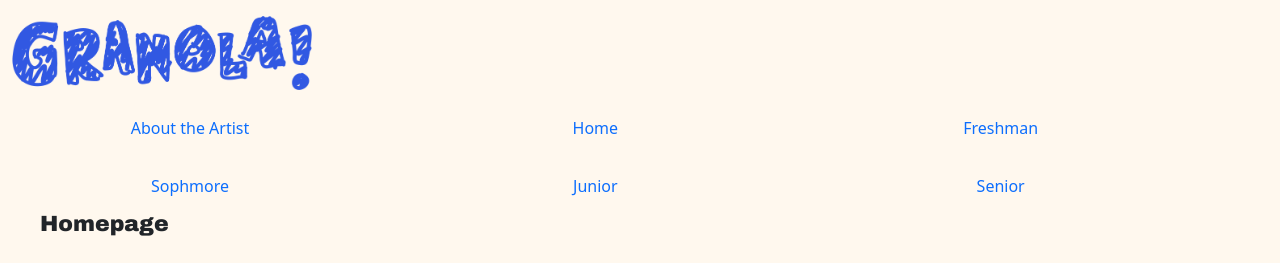
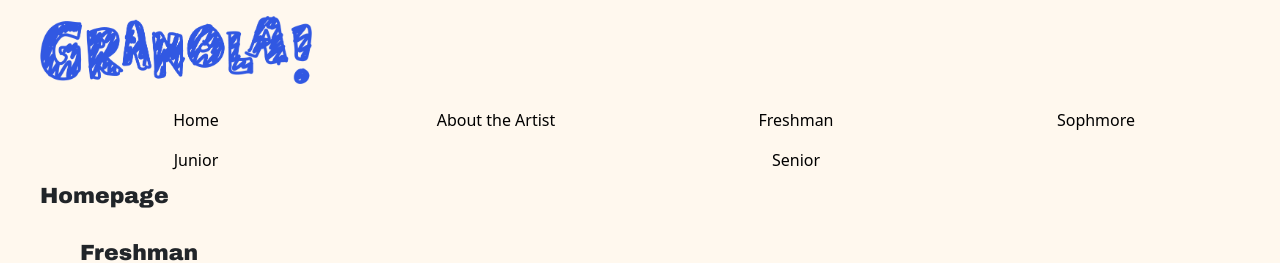
Before and after one commit to acemarino/Nola-Website, a React (Create React App) app in the folder nola-website/: page / in a window 1280 px wide. Shown: the top 263 px of the page. Built offline with nearby package versions, Linux system fonts and the light colour scheme.

Commit message:
nav updates
fixing underline and sizing

```diff
--- a/nola-website/src/components/OffCanNav.jsx
+++ b/nola-website/src/components/OffCanNav.jsx
@@ -32,7 +32,6 @@ export default class OffCanNav extends Component {
   handleSelect(key) {
     console.log(key);
     this.setState({num: key});
-    this.setState({show: false});
   }
 
   handleClose(show) {
@@ -50,14 +49,14 @@ export default class OffCanNav extends Component {
 
     <Navbar expand="xs" >
       <Container fluid>
-        <Nav activeKey="/home" onSelect={(this.handleSelect)} variant='underline'>
+        <Nav activeKey="/home" onSelect={(this.handleSelect)} >
               <Nav.Link as={Link}  to="/" eventKey="5">
                 <img src='./granola_doodle_logo.png' className='Logo' alt="Granola" />
               </Nav.Link>
 
         </Nav>
         <Button variant="primary" onClick={this.handleShow} className='float-end d-lg-none' >
-            Launch
+            Menu
           </Button>
       </Container>
     </Navbar>
@@ -68,44 +67,44 @@ export default class OffCanNav extends Component {
           <Offcanvas.Title>GRANOLA!</Offcanvas.Title>
         </Offcanvas.Header>
         <Offcanvas.Body >
-        <Nav activeKey="/home" onSelect={(this.handleSelect)}  variant='underline' >
+        <Nav activeKey="/home" onSelect={(this.handleSelect)}  className='navigationBar'>
 
-              <Nav.Item>
+              <Nav.Item id="topR">
+                <Nav.Link as={Link}  to="/" eventKey="5">
+                  <div>
+                    Home
+                  </div>
+                </Nav.Link>
+              </Nav.Item>
+              <Nav.Item id="topR">
                 <Nav.Link  as={Link} to="/aboutArtist" eventKey="6">
                   <div>
                     About the Artist
                   </div>
                 </Nav.Link>
               </Nav.Item>
-              <Nav.Item>
-                <Nav.Link as={Link}  to="/" eventKey="5">
-                  <div>
-                    Home
-                  </div>
-                </Nav.Link>
-              </Nav.Item>
-              <Nav.Item>
+              <Nav.Item id="botR">
                 <Nav.Link as={Link} to="/" eventKey="1" >
                   <div>
                     Freshman
                   </div>
                 </Nav.Link>
               </Nav.Item>
-              <Nav.Item>
+              <Nav.Item id="botR">
                 <Nav.Link as={Link} to="/" eventKey="2" >
                   <div>
                     Sophmore
                   </div>
                 </Nav.Link>
               </Nav.Item>
-              <Nav.Item>
+              <Nav.Item id="botR">
                 <Nav.Link as={Link} to="/" eventKey="3" >
                   <div>
                     Junior
                   </div>
                 </Nav.Link>
               </Nav.Item>
-              <Nav.Item>
+              <Nav.Item id="botR">
                 <Nav.Link as={Link} to="/" eventKey="4" >
                   <div>
                     Senior
--- a/nola-website/src/custom.scss
+++ b/nola-website/src/custom.scss
@@ -1,58 +1,6 @@
 @import "../node_modules/bootstrap/scss/bootstrap";
 
-.offcanvas{
-    --bs-offcanvas-width:300px;
-}
-//smaller than md logo
-.nav-link{
-    width: 150px;
-    padding-left: 28px;
-}
-
-//md and up for logo
-@include media-breakpoint-up(md) {
-    .nav-link{
-        width:300px;
-    }
-}
-
-
-//smaller than md for timeline
-.nav-item{
-    text-align: center;
-
-    flex:1;
-}
-.nav{
-    justify-content: center;
-    width:100%;
-    padding-left: 40px;
-    padding-right: 40px;
-}
-.Freshman{
-    padding-left:10px;
-    padding-right:10px;
-}
-
-//md and up for timeline
-@include media-breakpoint-up(sm) {
-    .nav-item{
-        text-align: center;
-
-        flex:1;
-    }
-    .nav{
-        justify-content: center;
-        width:100%;
-        padding-left: 40px;
-        padding-right: 40px;
-    }
-    .Freshman{
-        padding-left:opx;
-        padding-right:0px;
-    }
-}
-
+/*
 .nav-tabs .nav-link {
 
     border: none;
@@ -69,7 +17,97 @@
 
     background-color: #fff0;
 
+  .Freshman{
+    padding-left:10px;
+    padding-right:10px;
 }
+    .Freshman{
+        padding-left:0px;
+        padding-right:0px;
+    }
+
+}
+*/
+
+
+.offcanvas-lg{
+    --bs-offcanvas-width:250px;
+}
+
+//navigation bar container
+.navigationBar{
+    display: flex;
+    flex-wrap: wrap;
+}
+
+// top row(home and About)
+#topR{
+
+}
+
+//bottome row(school years)
+#botR{
+
+}
+
+//smaller than md logo
+.nav-link{
+    width: 150px;
+    padding-left: 28px;
+    color:black;
+    background-color: #fff0;
+}
+
+//md and up for logo
+@include media-breakpoint-up(md) {
+    .nav-link{
+        width:300px;
+        color:black;
+        background-color: #fff0;
+    }
+
+}
+
+
+//smaller than md for timeline
+.nav-item{
+    text-align: center;
+    color:black;
+    background-color: #fff0;
+    flex:1;
+
+}
+.nav{
+    justify-content: center;
+    width:100%;
+    color:black;
+    background-color: #fff0;
+    padding-left: 40px;
+    padding-right: 40px;
+}
+
+
+//md and up for timeline
+@include media-breakpoint-up(sm) {
+    .nav-item{
+        text-align: center;
+        color:black;
+        background-color: #fff0;
+        flex:1;
+
+    }
+    .nav{
+        justify-content: center;
+        width:100%;
+        color:black;
+        padding-left: 40px;
+        padding-right: 40px;
+    }
+
+
+}
+
+
 #show{
     visibility: visible;
 }
@@ -77,4 +115,5 @@
     #show{
         visibility: visible;
     }
+
 }
```
